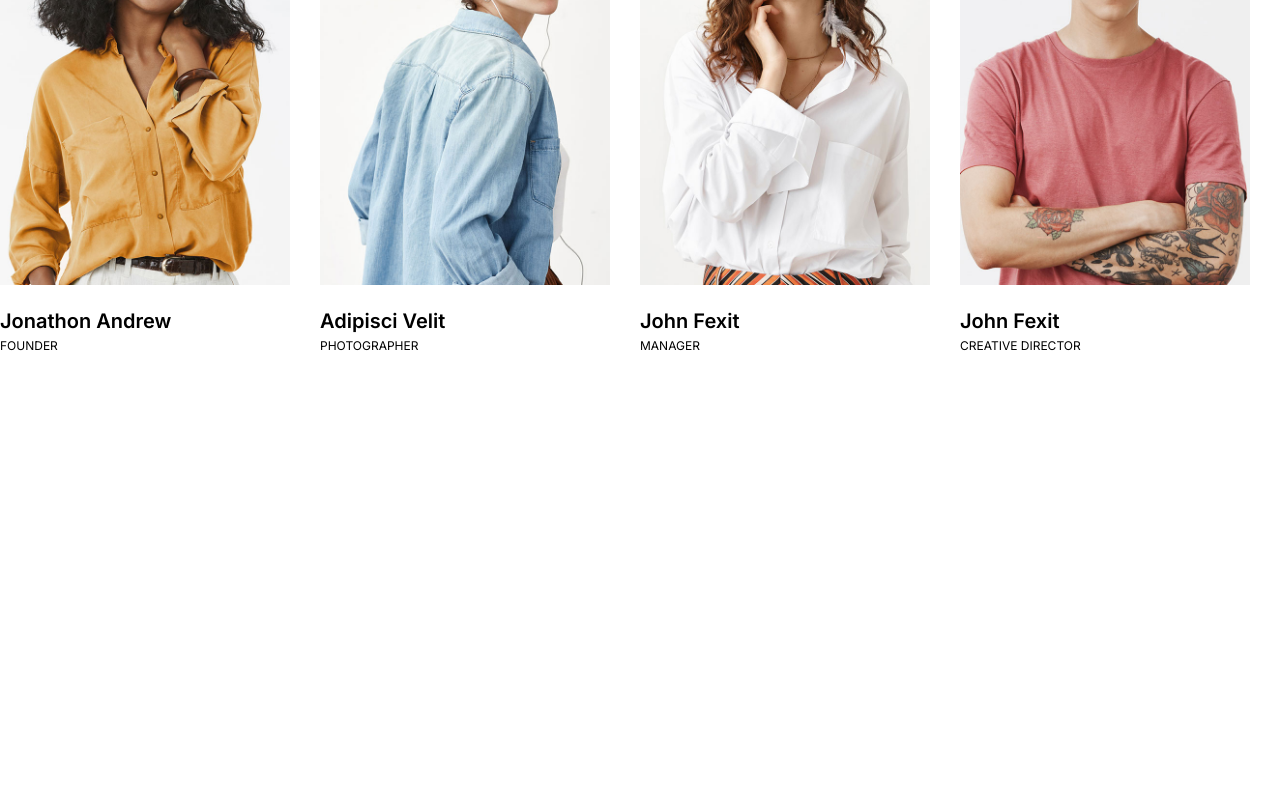
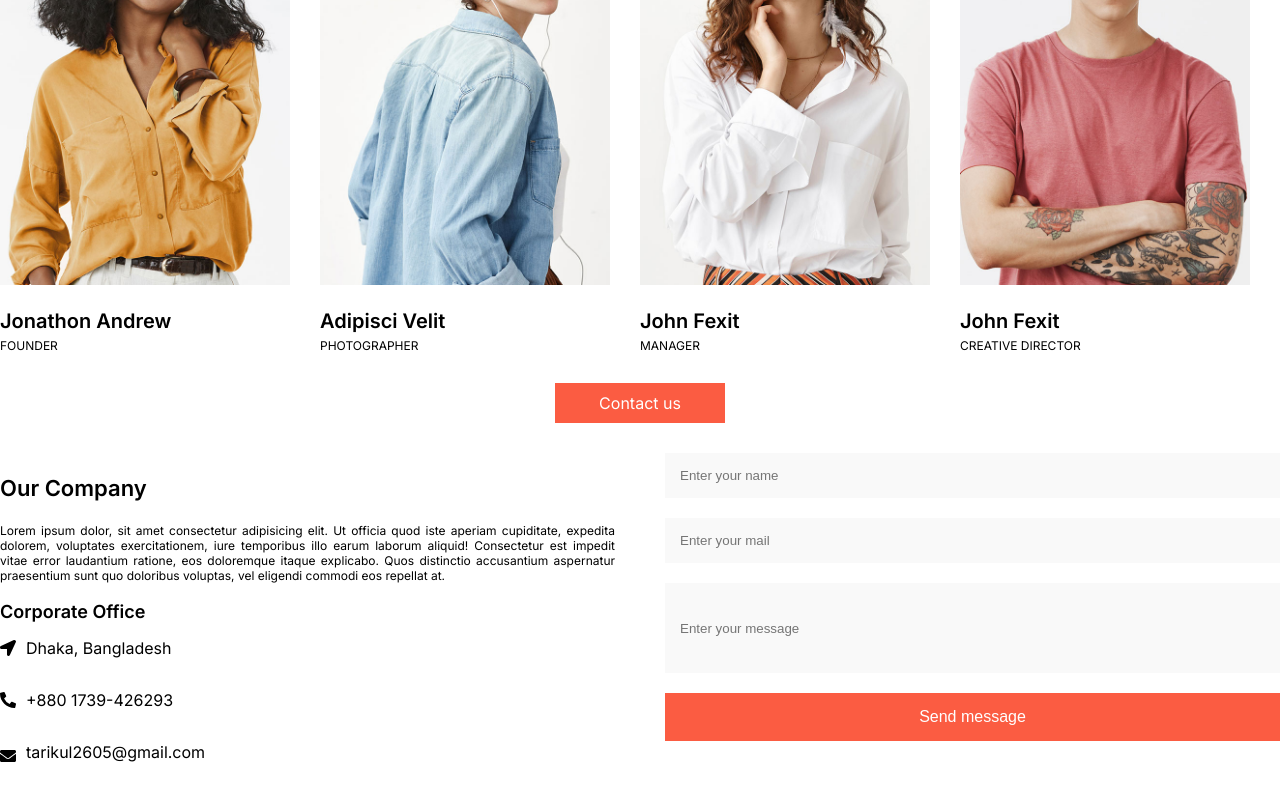
Before and after one commit to Md-TarikulIslam/adrian, a React (Vite) app: page / in a window 1280 px wide. Shown: the part 1601-2401 px from the top of the page. Before the commit the page ends 1974 px from the top, so only its background shows below. Built offline with nearby package versions, Linux system fonts and the light colour scheme.

Commit message:
Contact section is added

```diff
--- /dev/null
+++ b/src/assets/css/ContactUs.css
@@ -0,0 +1,78 @@
+.flex-2{
+    display: flex;
+    gap: 50px;
+}
+.company, .corporate{
+    font-weight: 600;
+}
+.company{
+    font-size: 22px;
+}
+.lorem{
+    font-size: 12px;
+    text-align: justify;
+}
+.mini-div{
+    display: flex;
+    align-items: center;
+    gap: 10px;
+}
+.corporate{
+    font-size: 18px;
+    margin-bottom: 0px;
+}
+.mail{
+    text-decoration: none;
+    color: black;
+}
+.mail:hover{
+    color: blue;
+}
+.input-div{
+    display: flex;
+    flex-direction: column;
+    gap: 20px;
+}
+.input{
+    padding: 15px;
+    background-color: #f9f9f9;
+   border: none;
+}
+.mail{
+    height: 60px;
+}
+.send-btn{
+    padding: 15px;
+    background-color: #fb5c42;
+    border: none;
+    color: white;
+    font-size: 16px;
+}
+.send-btn:hover{
+    background-color: #fb4e34;
+}
+
+
+/* Mobile devices  */
+
+@media (max-width: 640px) {
+   .flex-2{
+    flex-direction: column;
+    padding: 20px;
+   }
+}
+
+/* Tab  */
+@media (min-width: 641px) and (max-width:768px){
+    .flex-2{
+        flex-direction: column;
+        padding: 20px;
+       }
+}
+
+/* Big screen devices */
+@media (min-width: 769px) and (max-width:1024px){
+    .flex-2{
+        padding: 20px;
+       }
+}
--- /dev/null
+++ b/src/components/ContactUs.jsx
@@ -0,0 +1,43 @@
+import '../assets/css/ContactUs.css'
+import { FaLocationArrow, FaPhoneAlt, FaEnvelope } from "react-icons/fa";
+const ContactUs = () => {
+    return (
+        <div className="max-area">
+            <p className='about'>Contact us</p>
+            <div className="flex-2">
+                <div className="flex-1">
+                    <div>
+                        <p className="company">Our Company</p>
+                        <p className='lorem'>Lorem ipsum dolor, sit amet consectetur adipisicing elit. Ut officia quod iste aperiam cupiditate, expedita dolorem, voluptates exercitationem, iure temporibus illo earum laborum aliquid! Consectetur est impedit vitae error laudantium ratione, eos doloremque itaque explicabo. Quos distinctio accusantium aspernatur praesentium sunt quo doloribus voluptas, vel eligendi commodi eos repellat at.</p>
+                    </div>
+                    <div className="">
+                        <p className='corporate'>Corporate Office</p>
+                        <div className='mini-div'>
+                            <FaLocationArrow />
+                            <p>Dhaka, Bangladesh</p>
+                        </div>
+                        <div className='mini-div'>
+                            <FaPhoneAlt />
+                            <p>+880 1739-426293</p>
+                        </div>
+                        <div className='mini-div'>
+                            <FaEnvelope />
+                            <a className='mail' href="mailto:tarikul2605@gmail.com"><p className='mail'>tarikul2605@gmail.com</p></a>
+                        </div>
+                    </div>
+                </div>
+                <div className="flex-1">
+                   <div className='input-div'>
+                   <input className='input' type="text" name="" id="" placeholder='Enter your name'/>
+                    <input className='input' type="text" name="" id="" placeholder='Enter your mail'/>
+                    <input className='input mail' type="text" name="" id="" placeholder='Enter your message'/>
+                    <button className='send-btn'>Send message</button>
+                   </div>
+                </div>
+            </div>
+
+        </div>
+    )
+}
+
+export default ContactUs
--- a/src/pages/Homepage.jsx
+++ b/src/pages/Homepage.jsx
@@ -1,5 +1,6 @@
 import AboutUs from "../components/AboutUs"
 import Category from "../components/Category"
+import ContactUs from "../components/ContactUs"
 import Hero from "../components/Hero"
 import { TeamMembers } from "../components/TeamMembers"
 
@@ -10,6 +11,7 @@ const Homepage = () => {
             <Category />
             <AboutUs />
             <TeamMembers />
+            <ContactUs />
         </div>
     )
 }
```
